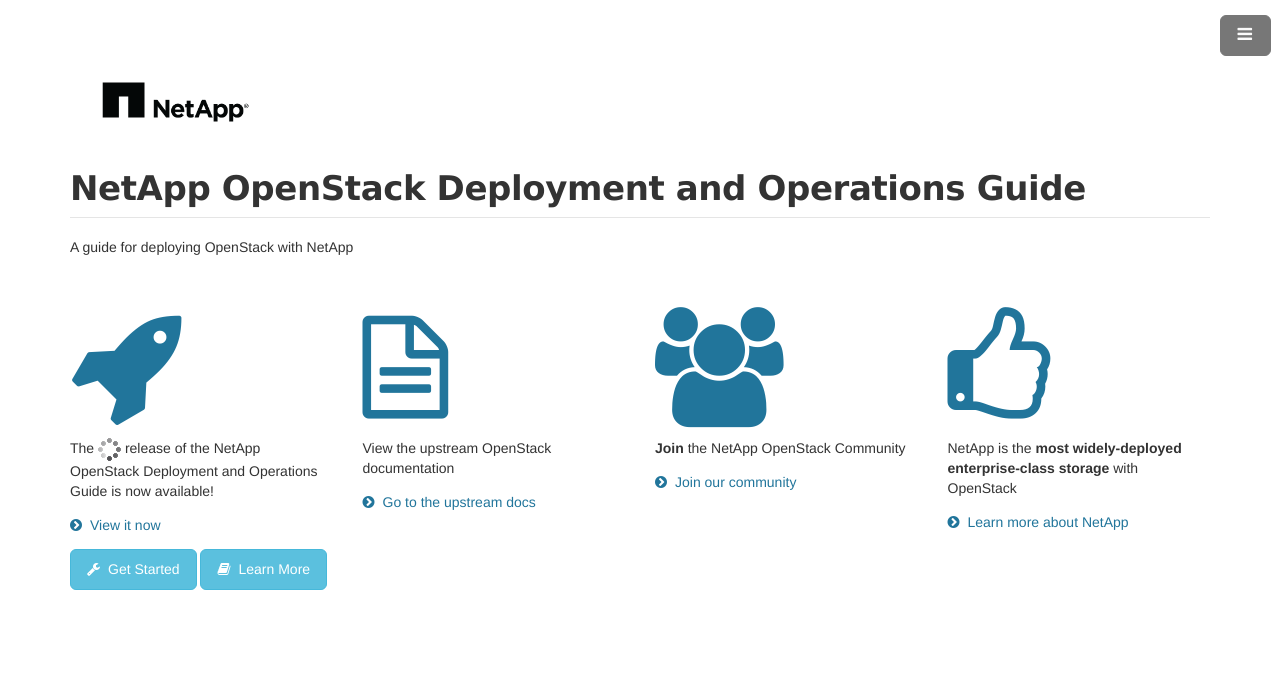
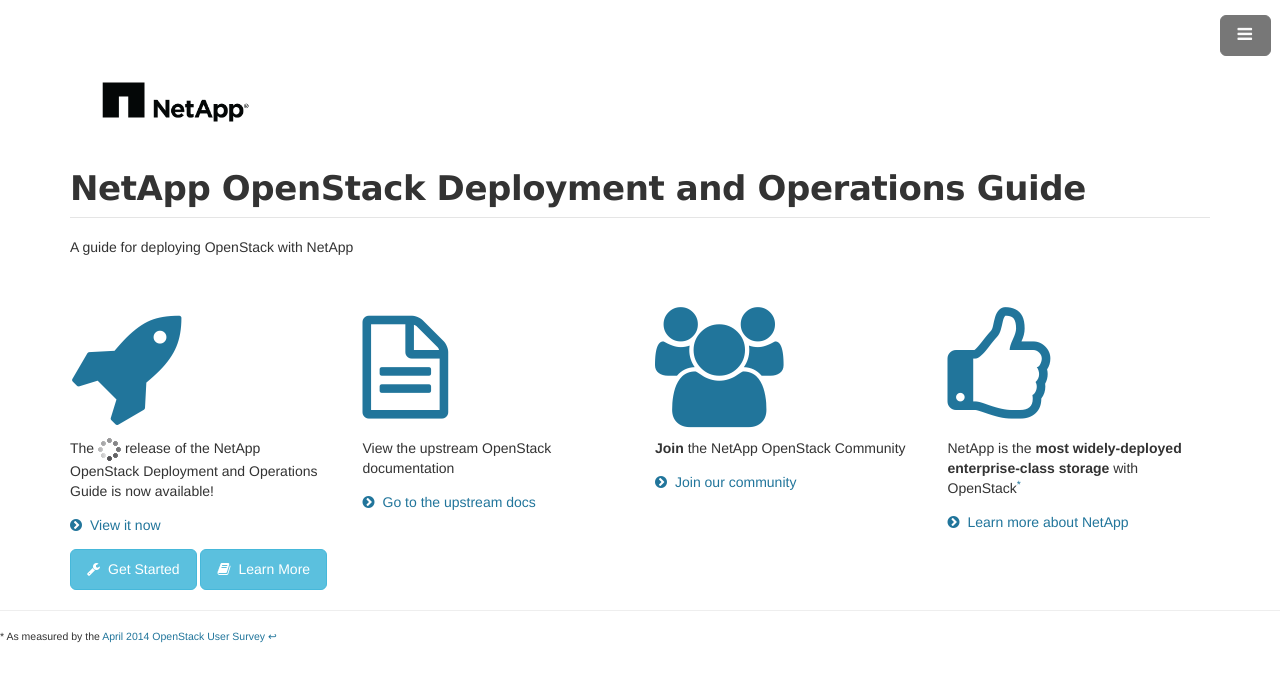
Before and after one commit to tombarron/openstack-deploy-ops-guide, a Jekyll site: the page built from index.html, in a window 1280 px wide. Shown: the top 682 px of the page. Built offline with Jekyll 4.4.1, drawn with Linux system fonts in a browser that asks for light colours.

Commit message:
add footnote and reference to quote

```diff
--- a/index.html
+++ b/index.html
@@ -30,7 +30,7 @@
 
         <div class="col-lg-3 col-md-3">
           <h3><a href="{{ site.www }}"><i class="fa fa-thumbs-o-up fa-5x"></i></a></h3>
-          <p>NetApp is the <b>most widely-deployed enterprise-class storage</b> with OpenStack</p>
+          <p>NetApp is the <b>most widely-deployed enterprise-class storage</b> with OpenStack<sup><a href="#fn1" id="ref1">*</a></sup></p>
             <p class="grid-slogan"><a href="{{ site.www }}"><i class="fa fa-chevron-circle-right"></i>Learn more about NetApp</a></p>
         </div>
 
@@ -38,4 +38,6 @@
     <a class="btn btn-info btn-lg" id="get-started" href="{{ page.baseurl }}"><i class="fa fa-wrench"></i>Get Started</a>
     <a class="btn btn-info btn-lg" id="documents" href="{{ site.ntapos }}"><i class="fa fa-book"></i>Learn More</a>
   </div>
+  <hr></hr>
+  <sup id="fn1">* As measured by the <a href="http://www.slideshare.net/ryan-lane/openstack-atlanta-user-survey">April 2014 OpenStack User Survey</a><a href="#ref1" title="Jump back to footnote 1 in the text."> ↩</a></sup>
 </main>
```
